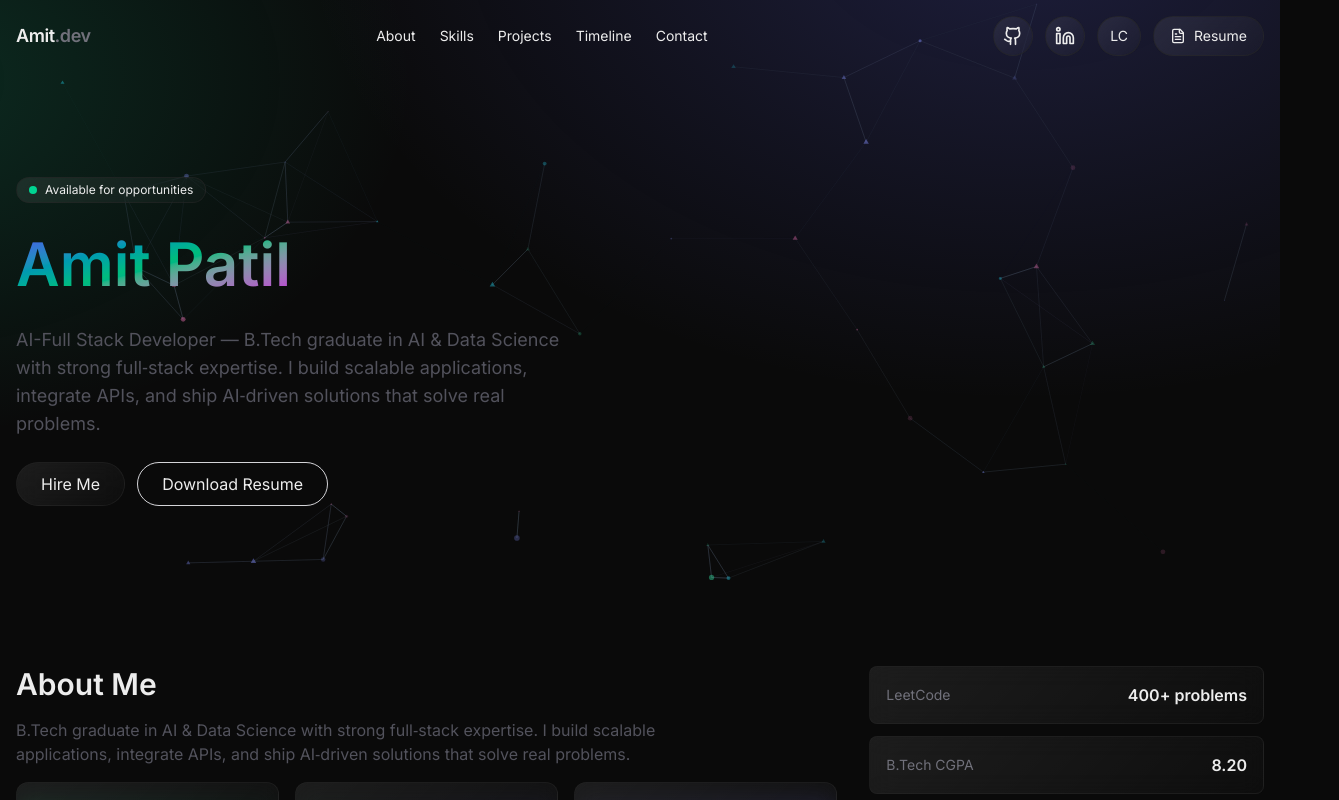
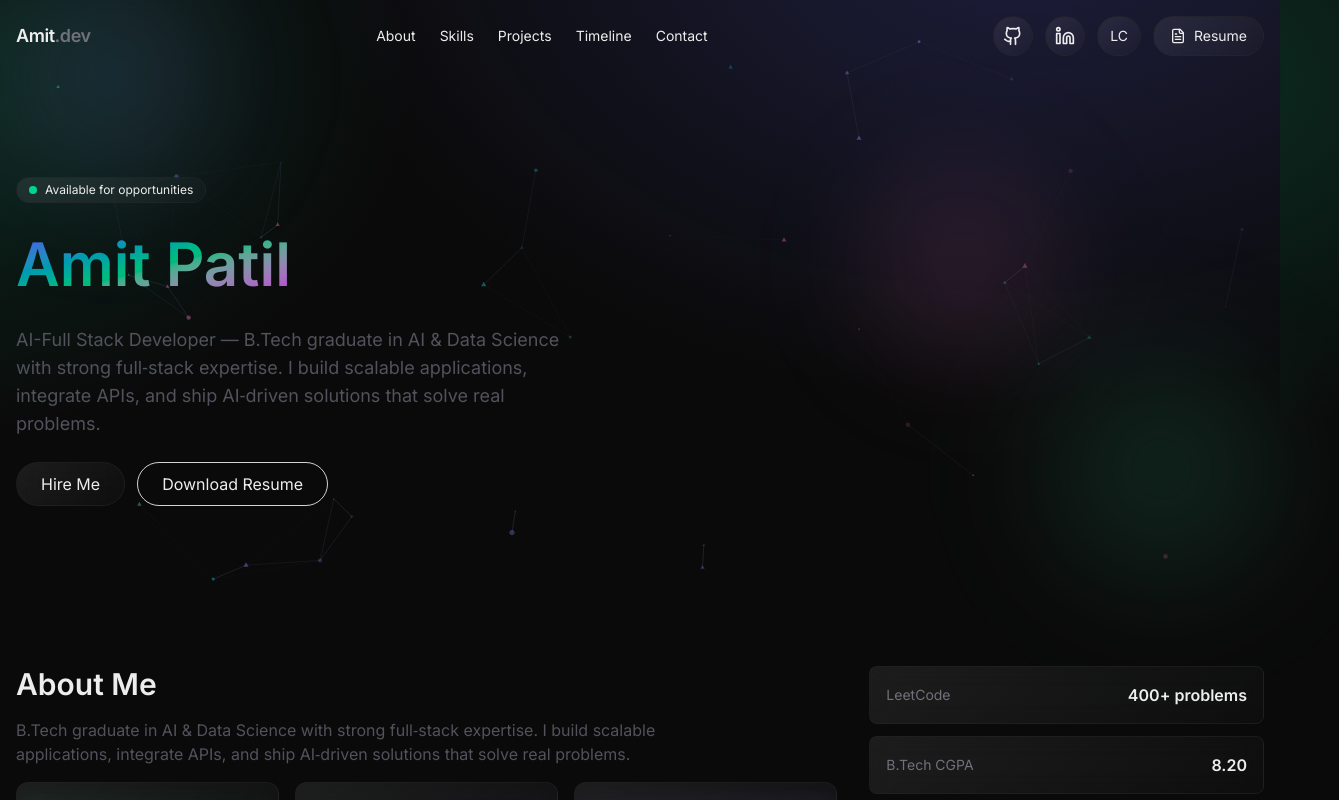
Before and after one commit to AmitJPatil13/DevOps-Assignment, a Next.js app: page / in a window 1280 px wide. Shown: the top 800 px of the page, 1339 px wide, since content can reach past the window. Built offline with nearby package versions, Linux system fonts and the light colour scheme.

Commit message:
enhance: richer interactive particles (hover attract/trail, subtle drift, tuned density)

```diff
--- a/src/app/globals.css
+++ b/src/app/globals.css
@@ -60,3 +60,33 @@ body {
 .dark .glass {
   border-color: rgba(38, 38, 38, 0.6);
 }
+
+@keyframes blobFloat1 {
+  0% { transform: translate3d(0,0,0) scale(1); }
+  50% { transform: translate3d(20px,-30px,0) scale(1.05); }
+  100% { transform: translate3d(0,0,0) scale(1); }
+}
+
+@keyframes blobFloat2 {
+  0% { transform: translate3d(0,0,0) scale(1); }
+  50% { transform: translate3d(-25px,25px,0) scale(0.98); }
+  100% { transform: translate3d(0,0,0) scale(1); }
+}
+
+@keyframes blobFloat3 {
+  0% { transform: translate3d(0,0,0) scale(1); }
+  50% { transform: translate3d(30px,15px,0) scale(1.03); }
+  100% { transform: translate3d(0,0,0) scale(1); }
+}
+
+.mesh-blob {
+  position: absolute;
+  border-radius: 9999px;
+  filter: blur(40px);
+  opacity: 0.32;
+  mix-blend-mode: screen;
+}
+
+.mesh-blob--1 { animation: blobFloat1 18s ease-in-out infinite; }
+.mesh-blob--2 { animation: blobFloat2 22s ease-in-out infinite; }
+.mesh-blob--3 { animation: blobFloat3 26s ease-in-out infinite; }
--- a/src/components/particles.tsx
+++ b/src/components/particles.tsx
@@ -11,10 +11,17 @@ export function FuturisticParticles() {
   }, []);
 
   return (
+    <div className="absolute inset-0 -z-10">
+      {/* Mesh gradient blobs */}
+      <div className="mesh-blob mesh-blob--1" style={{ top: "-10%", left: "-5%", width: 320, height: 320, background: "radial-gradient(closest-side, rgba(129,140,248,0.5), transparent)" }} />
+      <div className="mesh-blob mesh-blob--2" style={{ bottom: "-8%", right: "-6%", width: 360, height: 360, background: "radial-gradient(closest-side, rgba(52,211,153,0.45), transparent)" }} />
+      <div className="mesh-blob mesh-blob--3" style={{ top: "20%", right: "15%", width: 280, height: 280, background: "radial-gradient(closest-side, rgba(244,114,182,0.45), transparent)" }} />
+
+      {/* Interactive particles */}
       <Particles
         id="tsparticles"
         init={init}
-      className="absolute inset-0 -z-10"
+        className="absolute inset-0"
         options={{
           background: { color: { value: "transparent" } },
           fullScreen: { enable: false },
@@ -25,49 +32,49 @@ export function FuturisticParticles() {
               onHover: {
                 enable: true,
                 mode: ["attract", "trail"],
-              parallax: { enable: true, force: 30, smooth: 20 },
+                parallax: { enable: true, force: 25, smooth: 18 },
               },
               onClick: { enable: true, mode: "push" },
               resize: true,
             },
             modes: {
-            attract: { distance: 150, duration: 0.2, factor: 0.8, speed: 0.8 },
+              attract: { distance: 140, duration: 0.2, factor: 0.8, speed: 0.8 },
               push: { quantity: 2 },
               trail: { pauseOnStop: true, quantity: 1 },
-            repulse: { distance: 140, duration: 0.2 },
+              repulse: { distance: 130, duration: 0.2 },
             },
           },
           particles: {
-          number: { value: 60, density: { enable: true, area: 900 } },
+            number: { value: 55, density: { enable: true, area: 900 } },
             color: { value: ["#818CF8", "#34D399", "#F472B6", "#22D3EE"] },
             links: {
               enable: true,
-            color: "#64748B",
-            opacity: 0.25,
-            distance: 140,
+              color: "#475569",
+              opacity: 0.22,
+              distance: 135,
               width: 1,
             },
             move: {
               enable: true,
-            speed: 0.6,
+              speed: 0.55,
               direction: "none",
-            drift: 0.2,
+              drift: 0.18,
               straight: false,
               outModes: { default: "out" },
               random: true,
             },
             opacity: {
-            value: 0.45,
-            animation: { enable: true, speed: 0.6, minimumValue: 0.15, sync: false },
+              value: 0.42,
+              animation: { enable: true, speed: 0.55, minimumValue: 0.15, sync: false },
             },
             size: {
-            value: { min: 0.8, max: 2.8 },
-            animation: { enable: true, speed: 2, minimumValue: 0.5, sync: false },
+              value: { min: 0.8, max: 2.6 },
+              animation: { enable: true, speed: 1.8, minimumValue: 0.5, sync: false },
             },
             shape: { type: ["circle", "triangle"] },
-          shadow: { enable: false },
           },
         }}
       />
+    </div>
   );
 }
```
Lines whose indentation alone changed are shown as unchanged.
